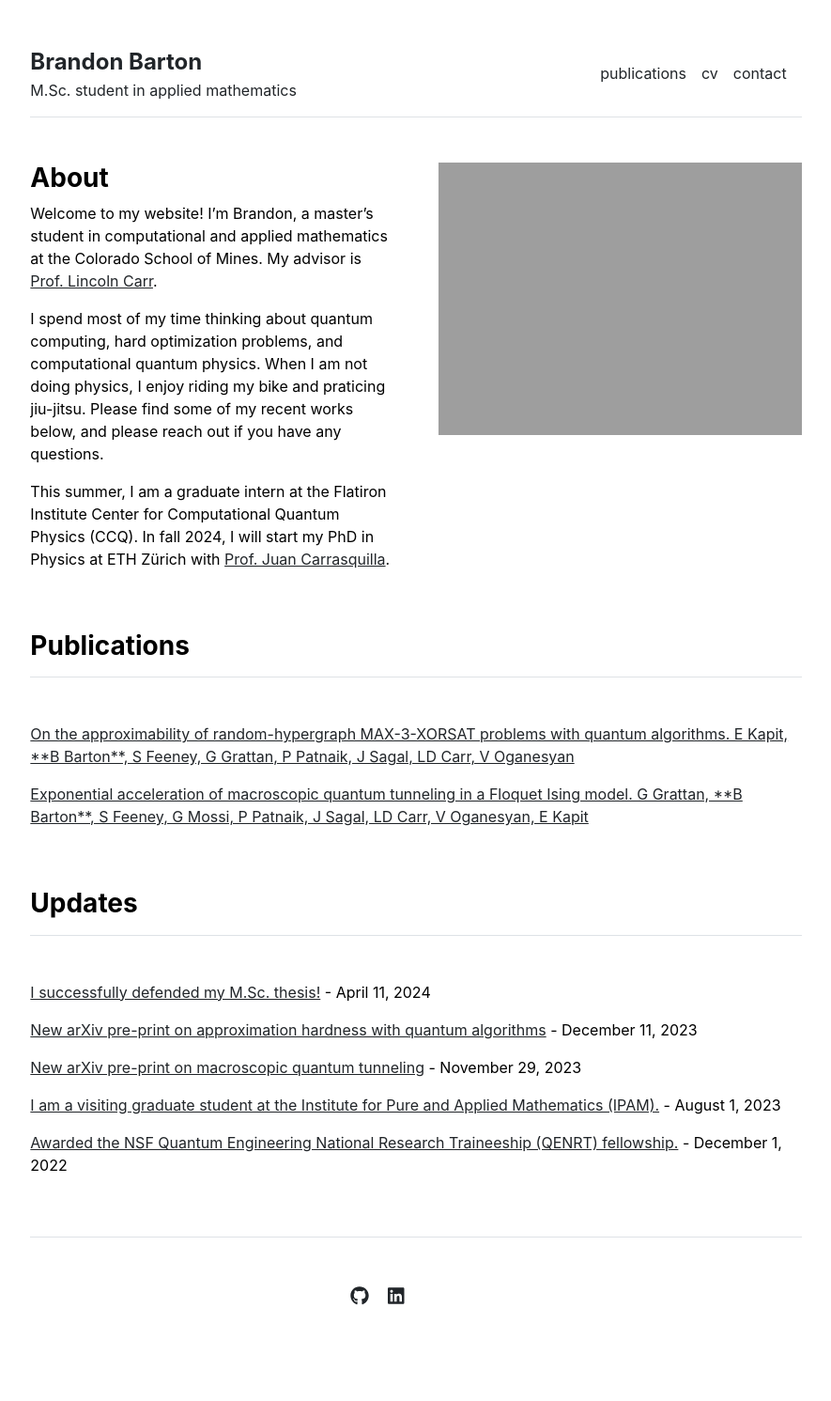
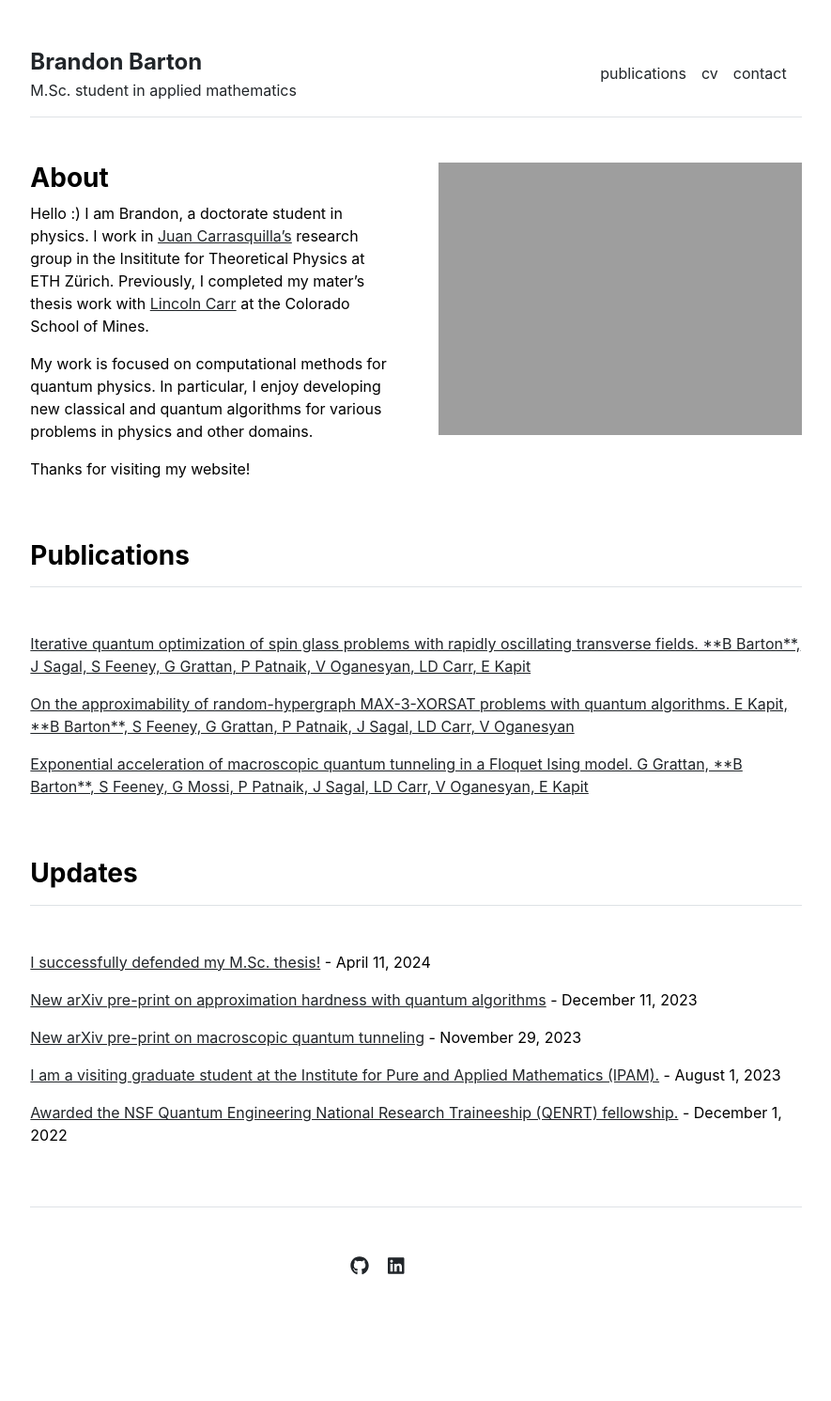
Before and after one commit to bartonbrandon/bartonbrandon.github.io, a Jekyll site: the page built from index.md, in a window 1280 px wide. Shown: the whole page at 94% size, without its empty margins (197-1082 px from the left). Built offline with Jekyll 4.4.1, drawn with Linux system fonts in a browser that asks for light colours; after the commit the page ends 1459 px from its top, so only the background shows below that.

Commit message:
updated personal website

```diff
--- a/_data/publications.yml
+++ b/_data/publications.yml
@@ -1,7 +1,9 @@
 featured:
+- {name: 'Iterative quantum optimization of spin glass problems with rapidly oscillating transverse fields. **B Barton**, J Sagal, S Feeney, G Grattan, P Patnaik, V Oganesyan, LD Carr, E Kapit', url: 'https://arxiv.org/abs/2408.06571'}
 - {name: 'On the approximability of random-hypergraph MAX-3-XORSAT problems with quantum algorithms. E Kapit, **B Barton**, S Feeney, G Grattan, P Patnaik, J Sagal, LD Carr, V Oganesyan', url: 'https://arxiv.org/abs/2312.06104'}
 - {name: 'Exponential acceleration of macroscopic quantum tunneling in a Floquet Ising model. G Grattan, **B Barton**, S Feeney, G Mossi, P Patnaik, J Sagal, LD Carr, V Oganesyan, E Kapit', url: 'https://arxiv.org/abs/2311.17814'}
 
 index:
+- {name: 'Iterative quantum optimization of spin glass problems with rapidly oscillating transverse fields. **B Barton**, J Sagal, S Feeney, G Grattan, P Patnaik, V Oganesyan, LD Carr, E Kapit', url: 'https://arxiv.org/abs/2408.06571'}
 - {name: 'On the approximability of random-hypergraph MAX-3-XORSAT problems with quantum algorithms. E Kapit, **B Barton**, S Feeney, G Grattan, P Patnaik, J Sagal, LD Carr, V Oganesyan', url: 'https://arxiv.org/abs/2312.06104'}
 - {name: 'Exponential acceleration of macroscopic quantum tunneling in a Floquet Ising model. G Grattan, **B Barton**, S Feeney, G Mossi, P Patnaik, J Sagal, LD Carr, V Oganesyan, E Kapit', url: 'https://arxiv.org/abs/2311.17814'}
--- a/_data/settings.yml
+++ b/_data/settings.yml
@@ -22,5 +22,5 @@ social:
 - {icon: 'linkedin', link: 'https://linkedin.com/in/brandonbarton'}
 
 contacts:
-- {name: 'Brandon Barton', title: 'Graduate Research Assistant', department: 'Applied Mathematics and Statistics', institution: 'Colorado School of Mines', institution_address: '1500 Illinois St, Golden, CO, 80401, USA', email: 'brandonbarton@mines.edu', image: 'assets/img/contact.jpg'}
+- {name: 'Brandon Barton', title: 'Doctorate student', department: 'Institute for Theoretical Physics', institution: 'ETH Zürich', institution_address: 'HIT, Wolfgang-Pauli-Str. 27, 8093 Zürich', email: 'bbarton@ethz.ch', image: 'assets/img/contact.jpg'}
 # - {name: 'Brandon Barton', title: 'Graduate Research Assistant', department: 'Applied Mathematics and Statistics', institution: 'Colorado School of Mines', institution_address: '1 Main Street, Canada', phone: '(000) 000-0000', email: 'hello@university.edu', office: 'Science Building 505', image: 'assets/img/contact.jpg'}
--- a/index.md
+++ b/index.md
@@ -3,8 +3,8 @@ layout: home
 title: "Home"
 ---
 
-Welcome to my website! I'm Brandon, a master's student in computational and applied mathematics at the Colorado School of Mines. My advisor is [Prof. Lincoln Carr](https://people.mines.edu/lcarr/).
+Hello :) I am Brandon, a doctorate student in physics. I work in [Juan Carrasquilla's](https://www.phys.ethz.ch/the-department/people/person-detail.MzM2NzEw.TGlzdC81MTUsMTE3MjU5OTI5OQ==.html) research group in the Insititute for Theoretical Physics at ETH Zürich. Previously, I completed my mater's thesis work with [Lincoln Carr](https://people.mines.edu/lcarr/) at the Colorado School of Mines.
 
-I spend most of my time thinking about quantum computing, hard optimization problems, and computational quantum physics. When I am not doing physics, I enjoy riding my bike and praticing jiu-jitsu. Please find some of my recent works below, and please reach out if you have any questions.
+My work is focused on computational methods for quantum physics. In particular, I enjoy developing new classical and quantum algorithms for various problems in physics and other domains.
 
-This summer, I am a graduate intern at the Flatiron Institute Center for Computational Quantum Physics (CCQ). In fall 2024, I will start my PhD in Physics at ETH Zürich with [Prof. Juan Carrasquilla](https://www.phys.ethz.ch/the-department/people/person-detail.MzM2NzEw.TGlzdC81MTUsMTE3MjU5OTI5OQ==.html).
+Thanks for visiting my website!
```
Also changed, not shown: _data/cv/education.yml (+4 -4 lines), assets/img/contact_1.jpg (added), 1 other file.
